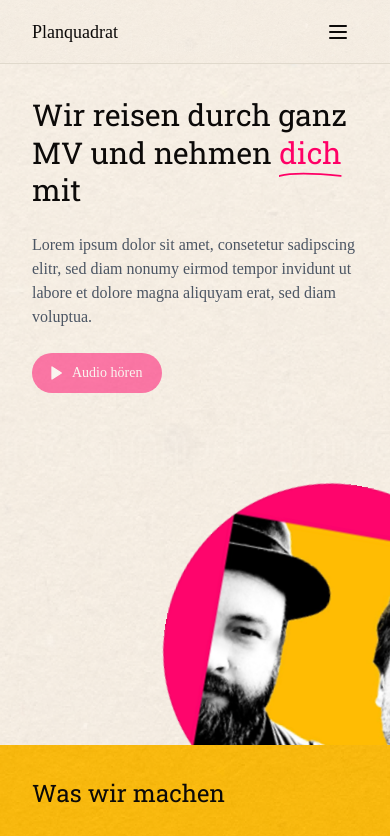
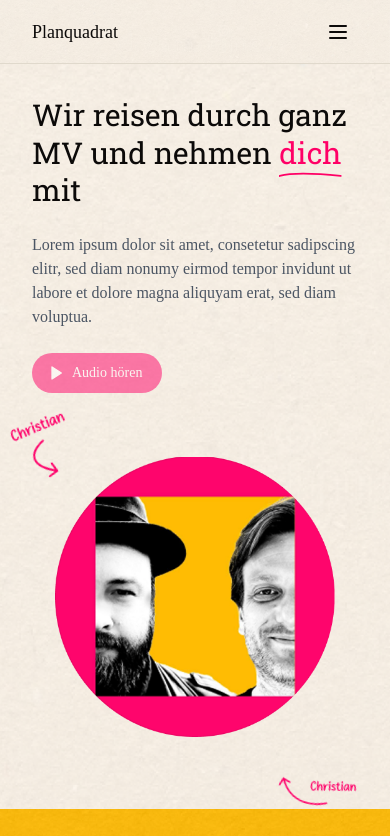
Before and after one commit to MaxBrych/planquadrat, a Next.js app: page / in a window 390 px wide. Shown: the top 836 px of the page. Built offline with nearby package versions, Linux system fonts and the light colour scheme.

Commit message:
additional changes

```diff
--- a/app/page.tsx
+++ b/app/page.tsx
@@ -203,17 +203,17 @@ export default function Home() {
                 <AudioPlayer audioSrc="/audio.mp3" />
               </motion.div>
             </AnimatedSection>
-            <div className={`relative ${isMobile ? "h-64 mt-8" : "h-80 md:h-96"}`}>
+            <div className={`relative ${isMobile ? "h-[320px] mt-8 flex justify-center" : "h-80 md:h-96"}`}>
               <motion.div
-                className={`absolute ${isMobile ? "top-0 left-1/2 transform -translate-x-1/2" : "top-0 right-0 w-full h-full md:w-[120%] md:-right-[10%]"}`}
+                className={`${isMobile ? "relative" : "absolute top-0 right-0 w-full h-full md:w-[120%] md:-right-[10%]"}`}
                 initial={{ opacity: 0, scale: 0.8, rotate: -5 }}
                 animate={isHeroInView ? { opacity: 1, scale: 1, rotate: 0 } : {}}
                 transition={{ duration: 0.8, type: "spring", stiffness: 100 }}
-                style={{ scale: heroImageScale, rotate: heroImageRotate }}
+                style={isMobile ? {} : { scale: heroImageScale, rotate: heroImageRotate }}
               >
                 <div className="relative w-full h-full">
                   <motion.div
-                    className={`absolute ${isMobile ? "w-[280px] h-[280px]" : "top-1/2 left-1/2 transform -translate-x-1/2 -translate-y-1/2 w-[480px] h-[480px]"} overflow-hidden`}
+                    className={`${isMobile ? "w-[280px] h-[280px]" : "absolute top-1/2 left-1/2 transform -translate-x-1/2 -translate-y-1/2 w-[480px] h-[480px]"} overflow-hidden`}
                     whileHover={{ scale: 1.05 }}
                   >
                     <Image
@@ -224,10 +224,10 @@ export default function Home() {
                       className={`${isMobile ? "w-[280px] h-[280px]" : "w-[480px] h-[480px]"} object-cover`}
                     />
                   </motion.div>
-                  {!isMobile && (
-                    <>
+
+                  {/* Arrows - shown on both mobile and desktop */}
                   <motion.div
-                        className="absolute top-[10%] left-[10%] text-white font-medium rotate-[-15deg] text-[#ff0066]"
+                    className={`${isMobile ? "absolute top-[-15%] left-[-15%] w-[80px]" : "absolute top-[10%] left-[10%]"} text-white font-medium rotate-[-15deg] text-[#ff0066]`}
                     animate={{
                       y: [0, -10, 0],
                       rotate: [-15, -12, -15],
@@ -239,10 +239,10 @@ export default function Home() {
                       ease: "easeInOut",
                     }}
                   >
-                       <ArrowTop/>
+                    <ArrowTop className={isMobile ? "w-[60px] h-auto" : ""} />
                   </motion.div>
                   <motion.div
-                        className="absolute bottom-[1%] right-[5%] text-white font-medium rotate-[15deg] text-[#ff0066]"
+                    className={`${isMobile ? "absolute bottom-[-10%] right-[-15%] w-[100px]" : "absolute bottom-[1%] right-[5%]"} text-white font-medium rotate-[15deg] text-[#ff0066]`}
                     animate={{
                       y: [0, 10, 0],
                       rotate: [15, 18, 15],
@@ -255,10 +255,8 @@ export default function Home() {
                       delay: 0.5,
                     }}
                   >
-                      <ArrowBottom/>
+                    <ArrowBottom className={isMobile ? "w-[80px] h-auto" : ""} />
                   </motion.div>
-                    </>
-                  )}
                 </div>
               </motion.div>
             </div>
```
Lines whose indentation alone changed are shown as unchanged.
